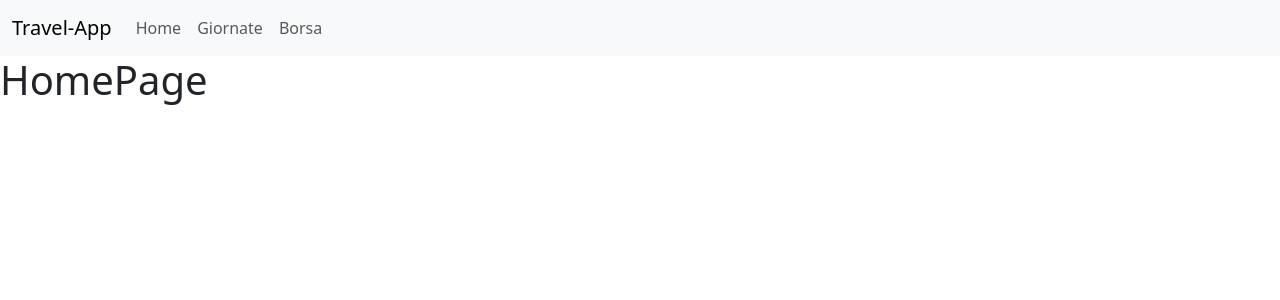
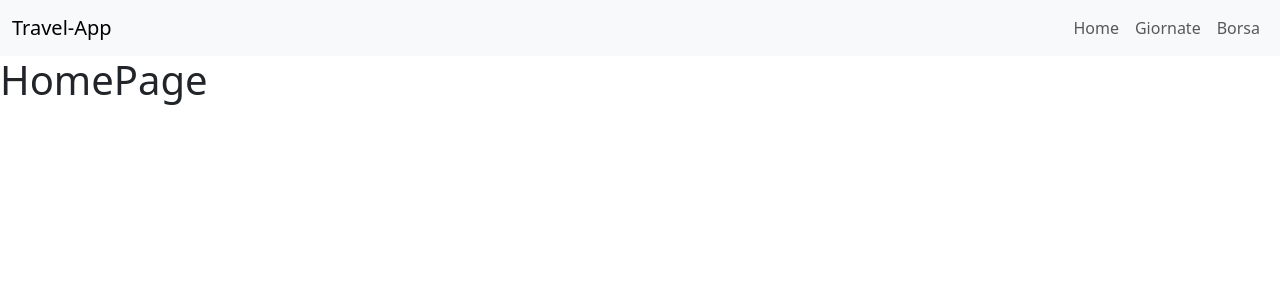
Before and after one commit to LucaElisio/travel-app, a Vue app: page / in a window 1280 px wide. Shown: the top 300 px of the page. Built offline with nearby package versions, Linux system fonts and the light colour scheme.

Commit message:
fix: changed a tag with router-link tag in appheader.vue

```diff
--- a/src/components/AppHeader.vue
+++ b/src/components/AppHeader.vue
@@ -19,16 +19,10 @@ export default {
             <!-- Logo/Brand -->
             <a class="navbar-brand" href="#">Travel-App</a>
 
-            <!-- Hamburger Button -->
-            <button class="navbar-toggler" type="button" data-bs-toggle="collapse" data-bs-target="#navbarNavAltMarkup"
-                aria-controls="navbarNavAltMarkup" aria-expanded="false" aria-label="Toggle navigation">
-                <span class="navbar-toggler-icon"></span>
-            </button>
-
             <!-- Links -->
-            <div class="collapse navbar-collapse" id="navbarNavAltMarkup">
+            <div class="d-flex" id="navbarNavAltMarkup">
                 <div class="navbar-nav">
-                    <a v-for="item in store.navItem" class="nav-link" aria-current="page" href="#">{{ item }}</a>
+                    <router-link v-for="item in store.navItem" class="nav-link" aria-current="page" :to="{name: item}">{{ item }}</router-link>
                 </div>
             </div>
 
```
